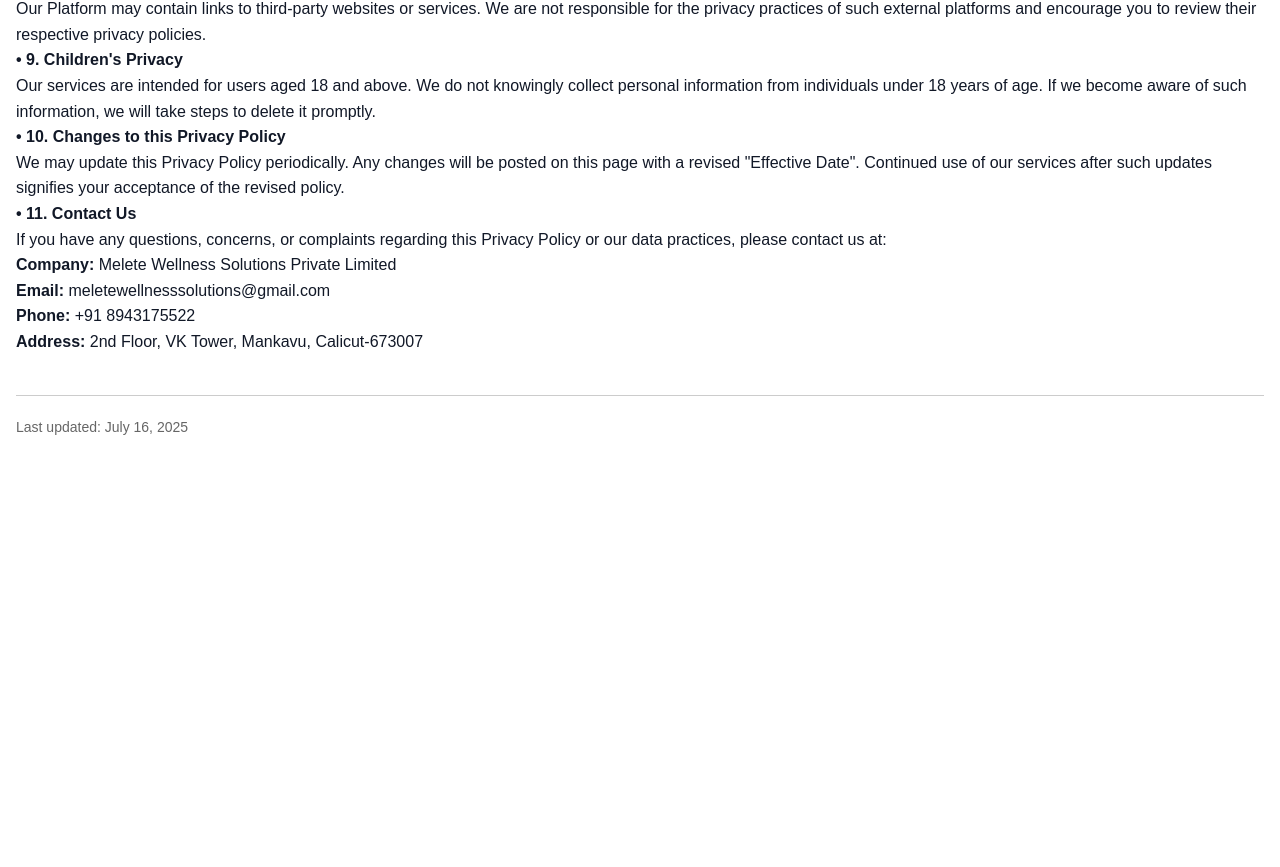
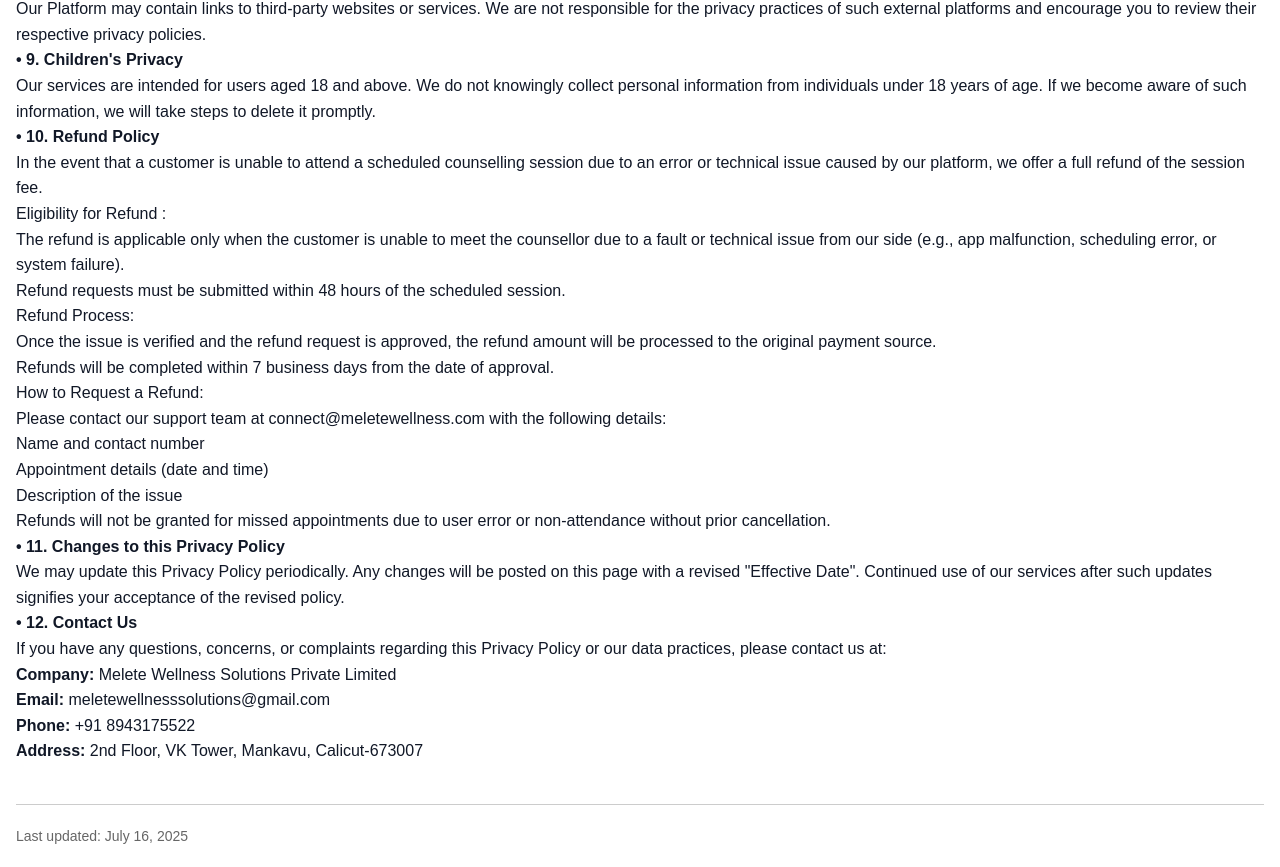
Before and after one commit to akshayvp1/meletewellness, a Next.js app in the folder frontend/: page /privacy in a window 1280 px wide. Shown: the part 1593-2460 px from the top of the page. Before the commit the page ends 2051 px from the top, so only its background shows below. Built offline with nearby package versions, Linux system fonts and the light colour scheme; no server answers.

Commit message:
fead: updated privacy policy

```diff
--- a/frontend/src/components/user/privacy/Privacy.tsx
+++ b/frontend/src/components/user/privacy/Privacy.tsx
@@ -96,10 +96,28 @@ const PrivacyPolicyPage: React.FC = () => {
       <p><strong>• 9. Children's Privacy</strong></p>
       <p>Our services are intended for users aged 18 and above. We do not knowingly collect personal information from individuals under 18 years of age. If we become aware of such information, we will take steps to delete it promptly.</p>
 
-      <p><strong>• 10. Changes to this Privacy Policy</strong></p>
+      <p><strong>• 10. Refund Policy </strong></p>
+      <p>In the event that a customer is unable to attend a scheduled counselling session due to an error or technical issue caused by our platform, we offer a full refund of the session fee. </p>
+      <ul>
+        <p>Eligibility for Refund : </p>
+        <li>The refund is applicable only when the customer is unable to meet the counsellor due to a fault or technical issue from our side (e.g., app malfunction, scheduling error, or system failure).</li>
+        <li>Refund requests must be submitted within 48 hours of the scheduled session.</li>
+        <p>Refund Process:</p>
+        <li>Once the issue is verified and the refund request is approved, the refund amount will be processed to the original payment source.</li>
+        <li>Refunds will be completed within 7 business days from the date of approval.</li>
+        <p>How to Request a Refund:</p>
+        <p>Please contact our support team at connect@meletewellness.com with the following details:</p>
+        <li>Name and contact number</li>
+        <li>Appointment details (date and time)</li>
+        <li>Description of the issue</li>
+        <p>Refunds will not be granted for missed appointments due to user error or non-attendance without prior cancellation.</p>
+
+      </ul>
+
+      <p><strong>• 11. Changes to this Privacy Policy</strong></p>
       <p>We may update this Privacy Policy periodically. Any changes will be posted on this page with a revised "Effective Date". Continued use of our services after such updates signifies your acceptance of the revised policy.</p>
 
-      <p><strong>• 11. Contact Us</strong></p>
+      <p><strong>• 12. Contact Us</strong></p>
       <p>If you have any questions, concerns, or complaints regarding this Privacy Policy or our data practices, please contact us at:</p>
       <ul>
         <li><strong>Company:</strong> Melete Wellness Solutions Private Limited</li>
```
